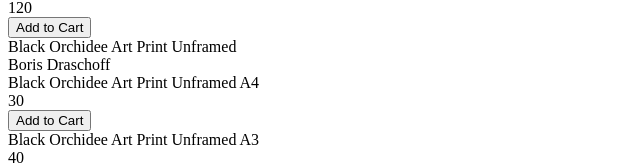
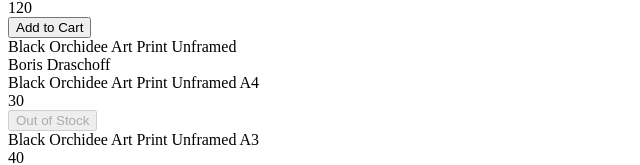
Before and after one commit to rwalle61/shopping-cart-kata, a Next.js app: page / in a window 1280 px wide. Shown: the part 951-1116 px from the top of the page, without its empty margins (0-640 px from the left). Built offline with nearby package versions, Linux system fonts and the light colour scheme.

Commit message:
feat: cannot add out of stock items to cart

```diff
--- a/src/data/index.ts
+++ b/src/data/index.ts
@@ -1,11 +1,9 @@
 import productsJson from './product.json';
-
-const getVariant = ({ description, price }): any => ({ description, price });
 
 export const products = productsJson.map((product) => ({
   title: product.title,
   brand: product.brand.name,
-  variants: product.skus.map(getVariant),
+  variants: product.skus,
 }));
 
 export const findProduct = (description: string): any =>
@@ -31,3 +29,8 @@
 
 export const getBrand = (description: string): string =>
   findProduct(description).brand;
+
+export const isInStock = (description: string): boolean => {
+  const item = findItem(description);
+  return item.stock > 0;
+};
--- a/src/pages/index.tsx
+++ b/src/pages/index.tsx
@@ -1,8 +1,16 @@
 import Button from 'react-bootstrap/Button';
 import { useState } from 'react';
-import { products, getBrand } from '../data';
+import { products, getBrand, isInStock } from '../data';
 import { addToCartPure, removeFromCartPure } from '../utilities';
 import { getCartPrice } from '../utilities/cart.utils';
+
+const ButtonOutOfStock = (): JSX.Element => (
+  <Button disabled>Out of Stock</Button>
+);
+
+const ButtonAddToCart = ({ addToCart }): JSX.Element => (
+  <Button onClick={addToCart}>Add to Cart</Button>
+);
 
 const Product = ({ title, brand, variants, addToCart }): JSX.Element => (
   <div>
@@ -13,9 +21,11 @@
         <div key={description}>
           <div>{description}</div>
           <div>{price}</div>
-          <Button onClick={(): void => addToCart(description)}>
-            Add to Cart
-          </Button>
+          {isInStock(description) ? (
+            <ButtonAddToCart addToCart={(): void => addToCart(description)} />
+          ) : (
+            <ButtonOutOfStock />
+          )}
         </div>
       ))}
     </div>
```
Also changed, not shown: 2 other files (tests, documents, lock files or other folders).
